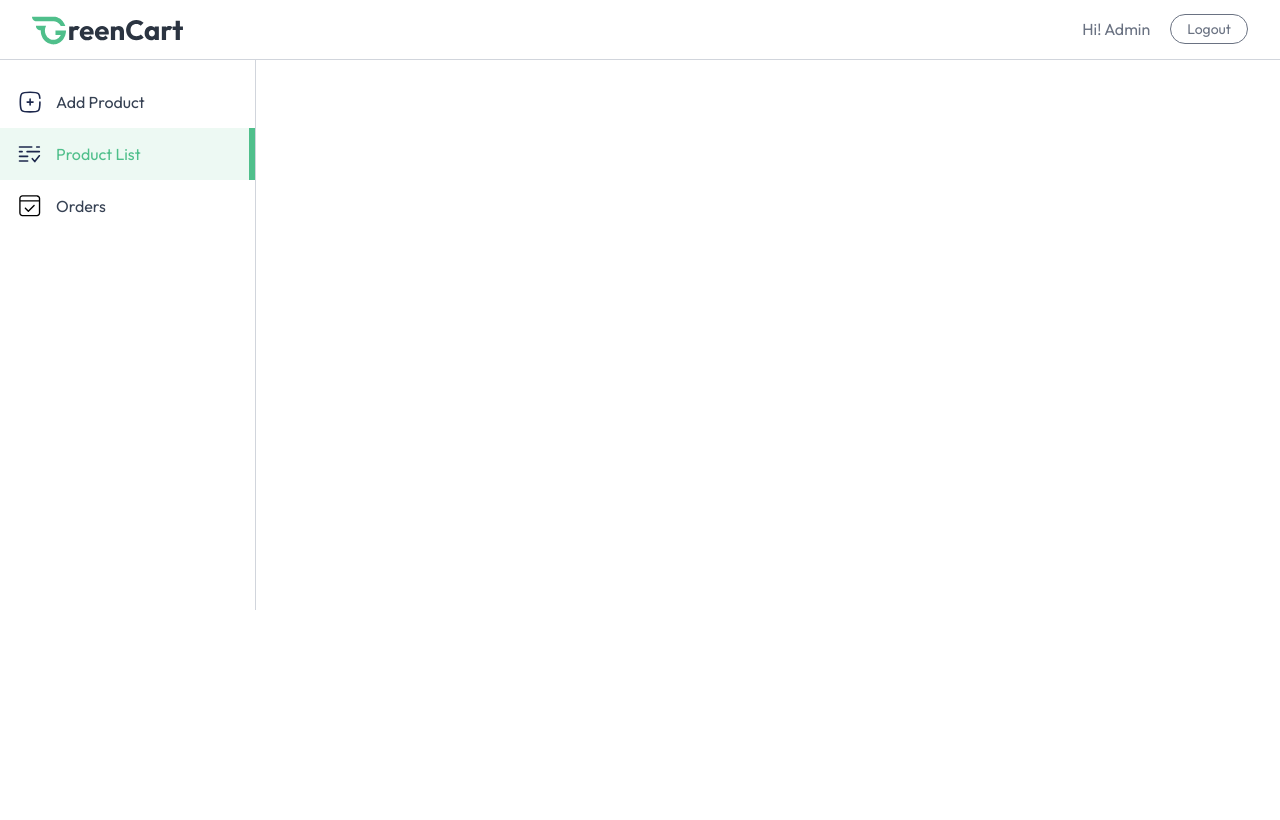
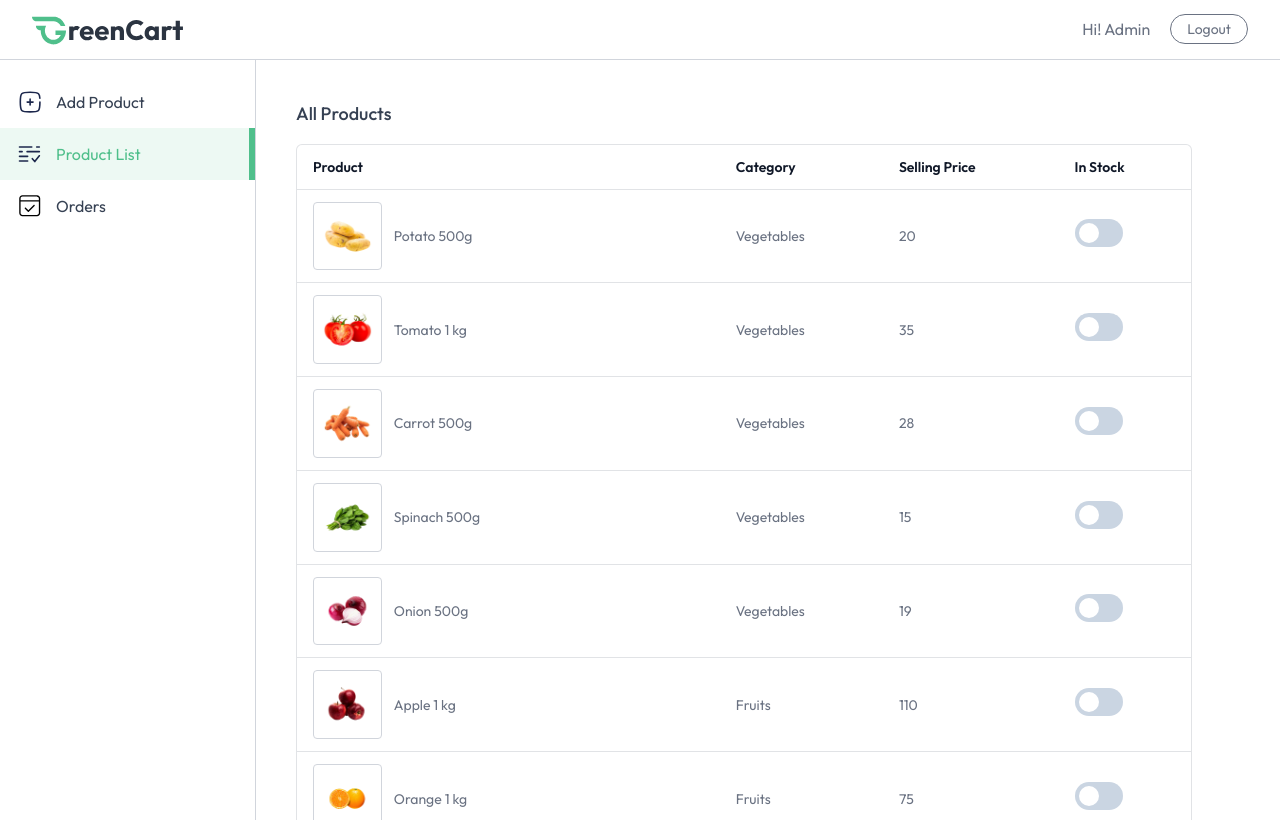
Before and after one commit to Ranita-Magar/full-stack-grocery-delivery-website-using-mern-stack, a React (Vite) app in the folder client/: page /seller/product-list in a window 1280 px wide. Both pictures are taken after typing "name@example.com", "Sample123" into the empty fields and a click on the button "Login". Built offline with nearby package versions, Linux system fonts and the light colour scheme.

Commit message:
Created Seller  Product List Page

```diff
--- a/client/src/pages/seller/ProductList.jsx
+++ b/client/src/pages/seller/ProductList.jsx
@@ -1,11 +1,60 @@
-import React from 'react'
+import React from "react";
+import { useAppContext } from "../../context/AppContext";
 
 const ProductList = () => {
+  const { products, currecy } = useAppContext();
+
   return (
-    <div>
+    <div className="no-scrollbar flex-1 h-[95vh] overflow-y-scroll flex flex-col justify-between">
+      <div className="w-full md:p-10 p-4">
+        <h2 className="pb-4 text-lg font-medium">All Products</h2>
+        <div className="flex flex-col items-center max-w-4xl w-full overflow-hidden rounded-md bg-white border border-gray-500/20">
+          <table className="md:table-auto table-fixed w-full overflow-hidden">
+            <thead className="text-gray-900 text-sm text-left">
+              <tr>
+                <th className="px-4 py-3 font-semibold truncate">Product</th>
+                <th className="px-4 py-3 font-semibold truncate">Category</th>
+                <th className="px-4 py-3 font-semibold truncate hidden md:block">
+                  Selling Price
+                </th>
+                <th className="px-4 py-3 font-semibold truncate">In Stock</th>
+              </tr>
+            </thead>
+            <tbody className="text-sm text-gray-500">
+              {products.map((product) => (
+                <tr key={product._id} className="border-t border-gray-500/20">
+                  <td className="md:px-4 pl-2 md:pl-4 py-3 flex items-center space-x-3 truncate">
+                    <div className="border border-gray-300 rounded p-2">
+                      <img
+                        src={product.image[0]}
+                        alt="Product"
+                        className="w-16"
+                      />
+                    </div>
+                    <span className="truncate max-sm:hidden w-full">
+                      {product.name}
+                    </span>
+                  </td>
+                  <td className="px-4 py-3">{product.category}</td>
+                  <td className="px-4 py-3 max-sm:hidden">
+                    {currecy}
+                    {product.offerPrice}
+                  </td>
+                  <td className="px-4 py-3">
+                    <label className="relative inline-flex items-center cursor-pointer text-gray-900 gap-3">
+                      <input type="checkbox" className="sr-only peer" />
+                      <div className="w-12 h-7 bg-slate-300 rounded-full peer peer-checked:bg-blue-600 transition-colors duration-200"></div>
+                      <span className="dot absolute left-1 top-1 w-5 h-5 bg-white rounded-full transition-transform duration-200 ease-in-out peer-checked:translate-x-5"></span>
+                    </label>
+                  </td>
+                </tr>
+              ))}
+            </tbody>
+          </table>
+        </div>
+      </div>
+    </div>
+  );
+};
 
-    </div>
-  )
-}
-
-export default ProductList
+export default ProductList;
--- a/client/src/pages/seller/SellerLayout.jsx
+++ b/client/src/pages/seller/SellerLayout.jsx
@@ -47,7 +47,7 @@
       </div>
 
       <div className="flex">
-        <div className="md:w-64 w-16 border-r h-[550px] text-base border-gray-300 pt-4 flex flex-col transition-all duration-300">
+        <div className="md:w-64 w-16 border-r h-[95vh] text-base border-gray-300 pt-4 flex flex-col ">
           {sidebarLinks.map((item) => (
             <NavLink
               to={item.path}
```
